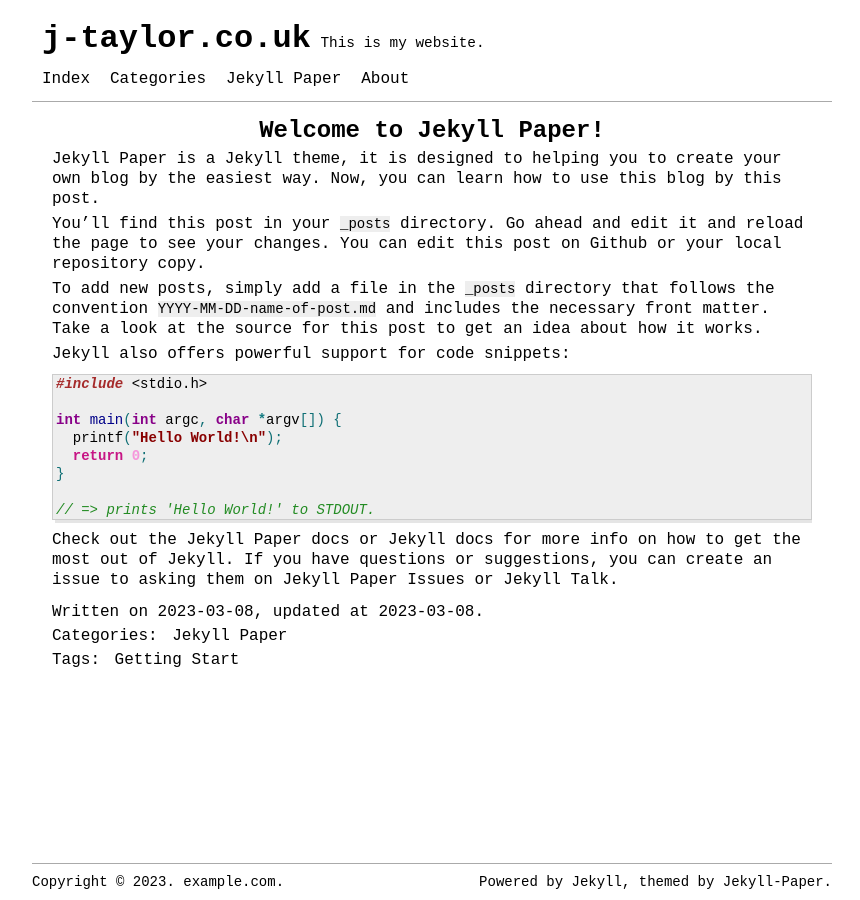
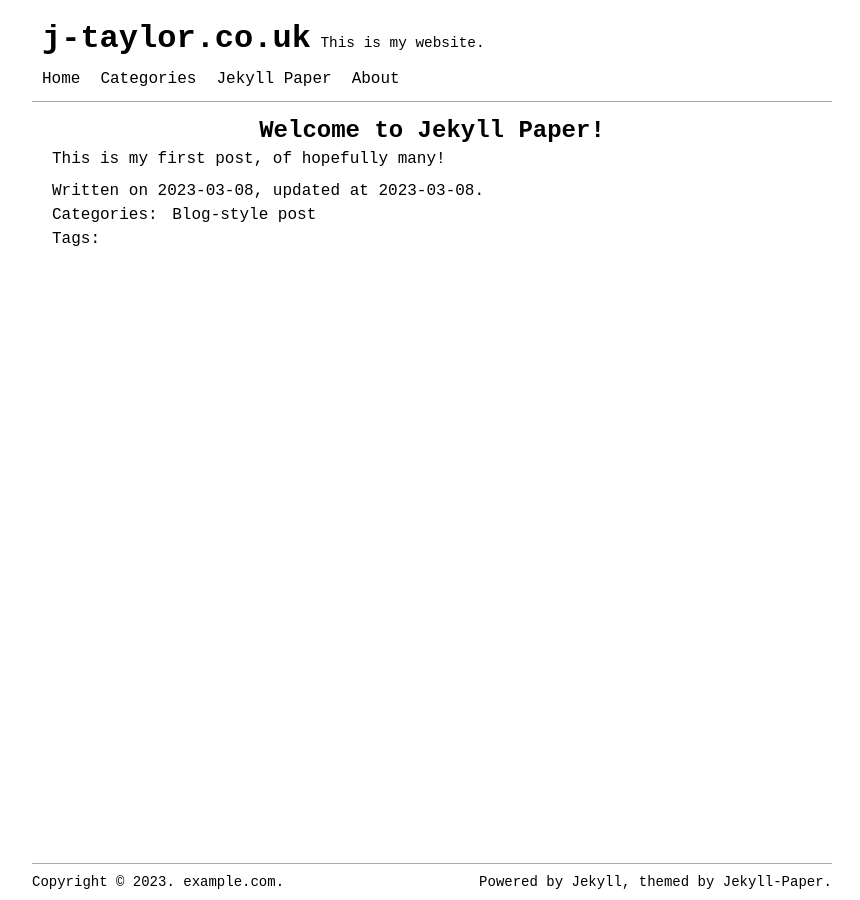
Before and after one commit to j4ketaylor/j4ketaylor.github.io, a Jekyll site: the page built from docs/_posts/2023-03-08-welcome-to-jekyll.markdown, in a window 1280 px wide. Shown: the whole page, without its empty margins (208-1068 px from the left). Built offline with Jekyll 4.4.1, drawn with Linux system fonts in a browser that asks for light colours.

Commit message:
Edited first page

````diff
--- a/docs/_data/lang.yml
+++ b/docs/_data/lang.yml
@@ -1,5 +1,5 @@
 en:
-  menu_index: "Index"
+  menu_index: "Home"
   menu_category: "Categories"
   menu_about: "About"
   paginator_previous: "Previous"
--- a/docs/_posts/2023-03-08-welcome-to-jekyll.markdown
+++ b/docs/_posts/2023-03-08-welcome-to-jekyll.markdown
@@ -3,19 +3,13 @@
 title:  "Welcome to Jekyll Paper!"
 date:   2023-03-08
 last_modified_at: 2023-03-08
-categories: [Jekyll Paper]
-tags: [Getting Start]
+categories: [Blog-style post]
+#tags: [Getting Start]
 ---
 
-Jekyll Paper is a Jekyll theme, it is designed to helping you to create your own blog by the easiest way. Now, you can learn how to use this blog by this post.
+This is my first post, of hopefully many!
 
-You’ll find this post in your `_posts` directory. Go ahead and edit it and reload the page to see your changes. You can edit this post on Github or your local repository copy.
-
-To add new posts, simply add a file in the `_posts` directory that follows the convention `YYYY-MM-DD-name-of-post.md` and includes the necessary front matter. Take a look at the source for this post to get an idea about how it works.
-
-Jekyll also offers powerful support for code snippets:
-
-```c
+<!-- ```c
 #include <stdio.h>
 
 int main(int argc, char *argv[]) {
@@ -25,10 +19,11 @@
 
 // => prints 'Hello World!' to STDOUT.
 ```
-
-Check out the [Jekyll Paper docs][jekyll-paper-docs] or [Jekyll docs][jekyll-docs] for more info on how to get the most out of Jekyll. If you have questions or suggestions, you can create an issue to asking them on [Jekyll Paper Issues][jekyll-paper-issues] or [Jekyll Talk][jekyll-talk].
+ -->
+<!-- Check out the [Jekyll Paper docs][jekyll-paper-docs] or [Jekyll docs][jekyll-docs] for more info on how to get the most out of Jekyll. If you have questions or suggestions, you can create an issue to asking them on [Jekyll Paper Issues][jekyll-paper-issues] or [Jekyll Talk][jekyll-talk].
 
 [jekyll-paper-docs]: https://github.com/ghosind/Jekyll-Paper/wiki
 [jekyll-docs]: https://jekyllrb.com/docs/home
 [jekyll-paper-issues]: https://github.com/ghosind/Jekyll-Paper/issues
 [jekyll-talk]: https://talk.jekyllrb.com/
+ -->
````
